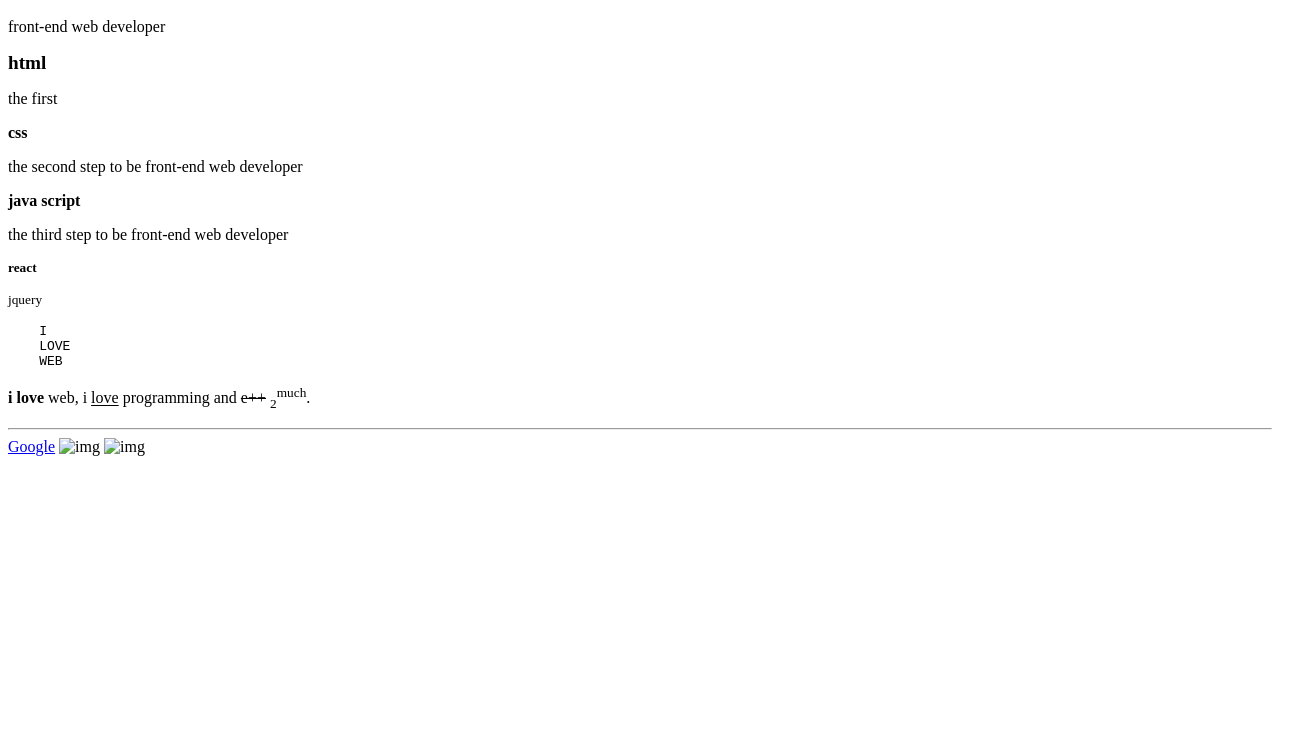
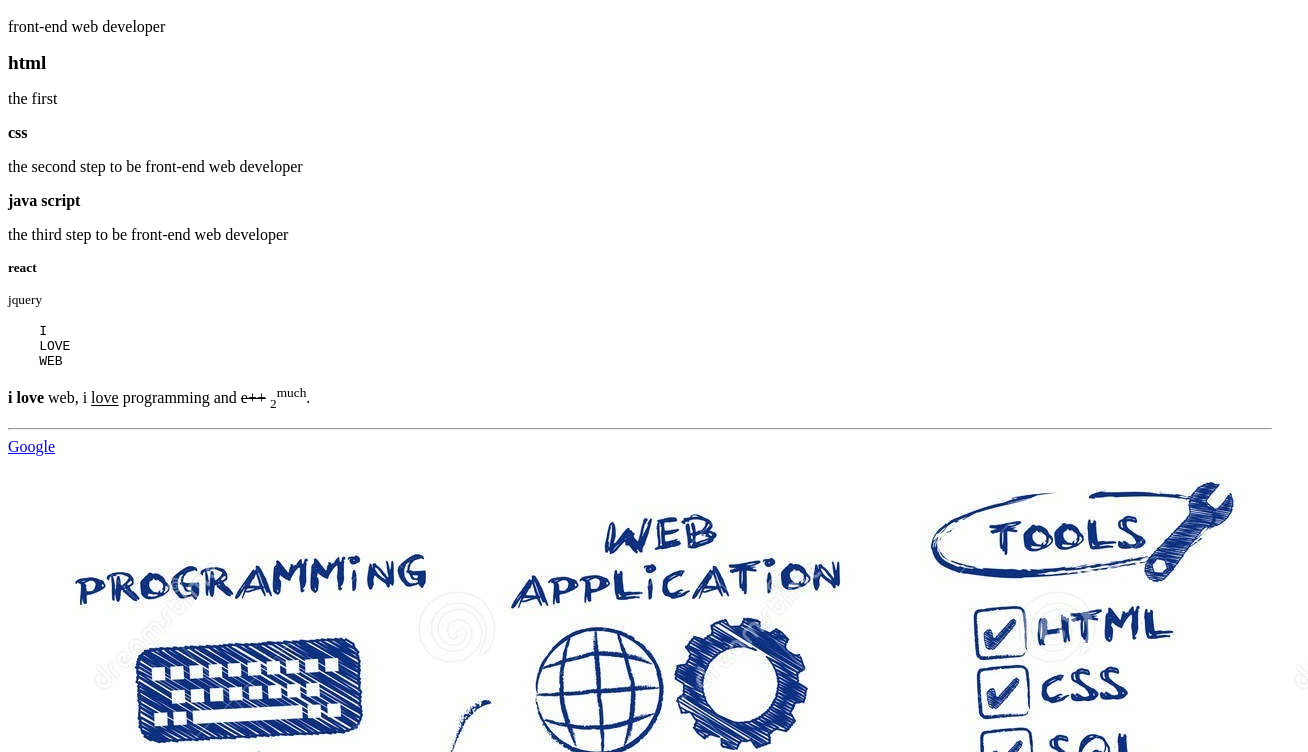
Before and after one commit to Abdelrahman-13/Task_1, a plain HTML site: page index.html in a window 1280 px wide. Shown: the part 48-800 px from the top of the page, 1308 px wide, since content can reach past the window. Drawn offline with Linux system fonts and the light colour scheme.

Commit message:
Add files via upload

```diff
--- a/index.html
+++ b/index.html
@@ -18,7 +18,6 @@
 <p><small>jquery</small></p>
 
 
-
 <p><pre>
     I
     LOVE
@@ -27,7 +26,7 @@
 <p><b>i love</b> web, i <ins>love</ins> programming and <del>e++</del> <sub>2</sub><sup>much</sup>.</p>
 <hr>
 <a href="https://www.google.com">Google</a>
-<img src="./photos/2.jpeg" alt="img">
-<img src="./photos/1.jpg" alt="img">
+<img src="./2.jpeg" alt="img">
+<img src="./1.jpg" alt="img">
 </body>
 </html>
```
